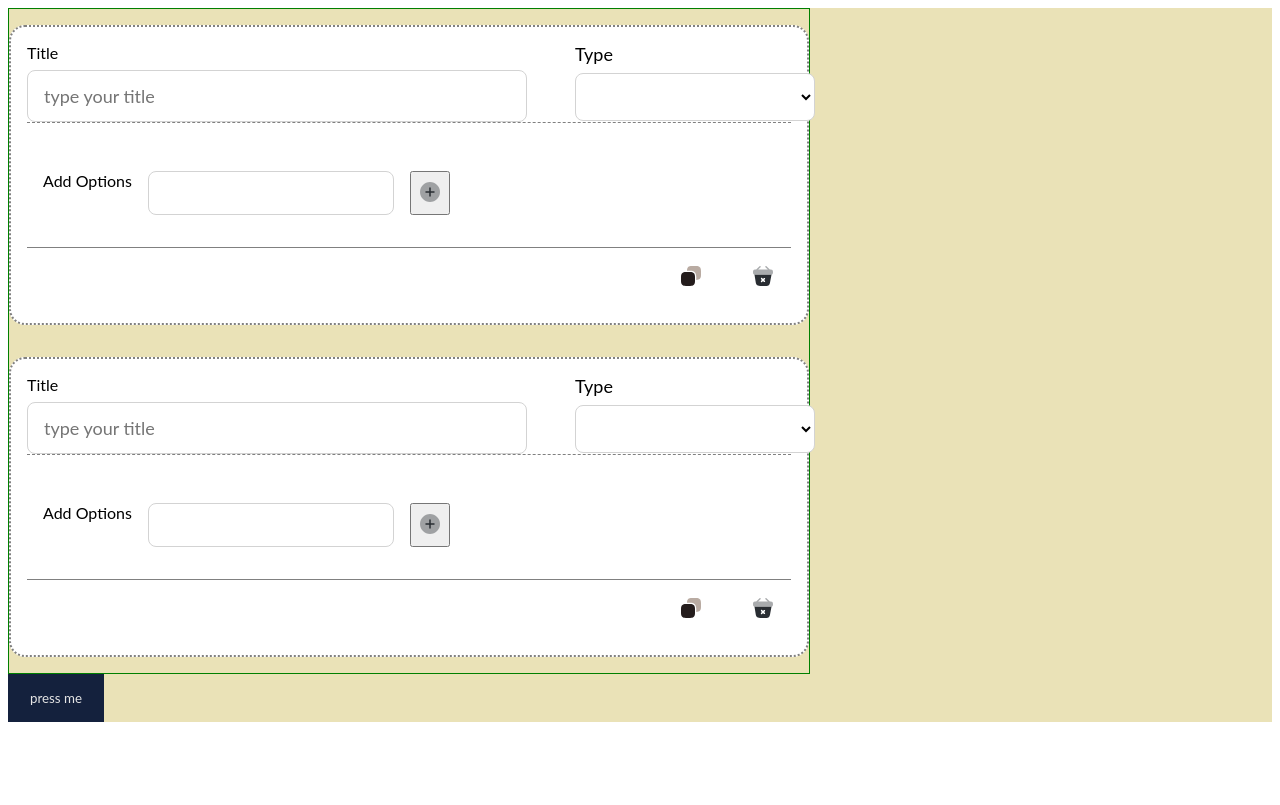
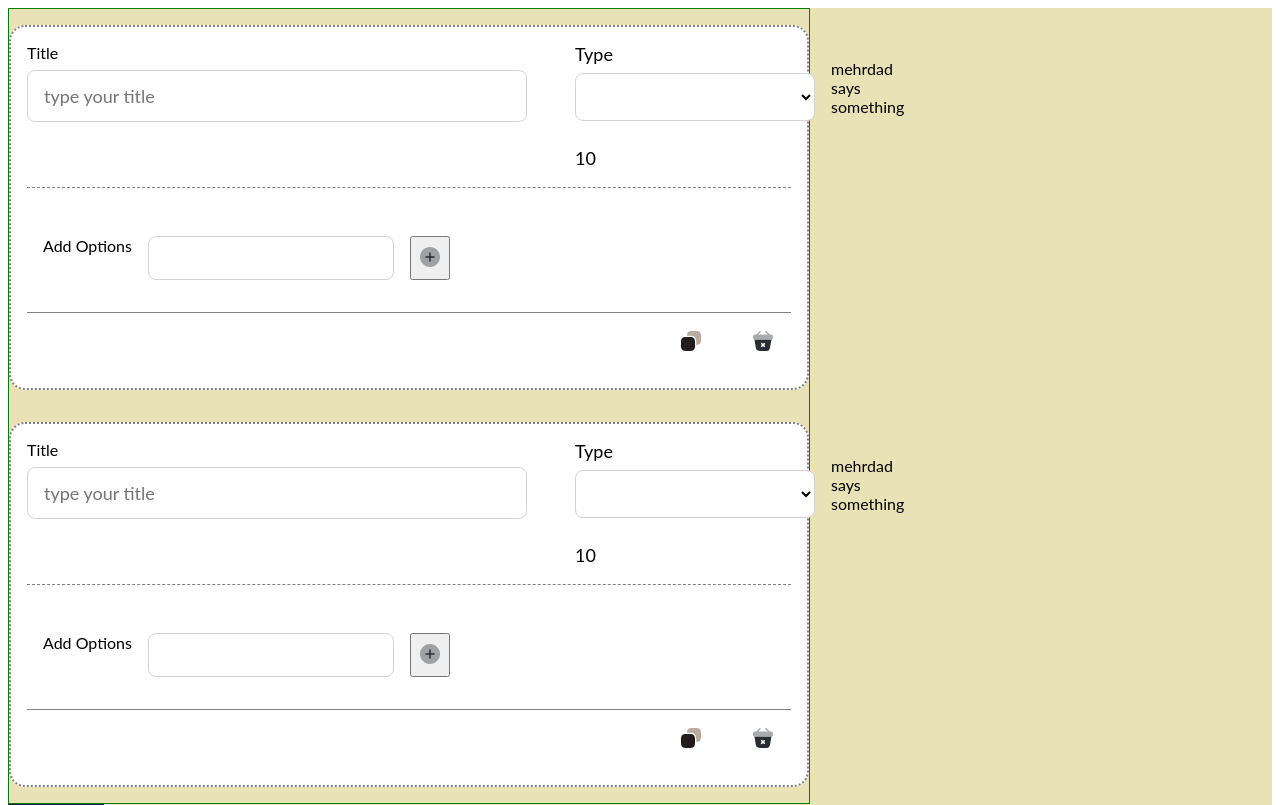
Before and after one commit to mehrdadanvar/googleforms, a Nuxt app: page /test in a window 1280 px wide. Shown: the top 805 px of the page. Built offline with nearby package versions, Linux system fonts and the light colour scheme.

Commit message:
saved state before bringing in pinia

```diff
--- a/components/AppHeader.vue
+++ b/components/AppHeader.vue
@@ -1,7 +1,7 @@
 <template>
   <header class="header">
     <div class="app-header">
-      <img src="../assets/icons/logo.svg" alt="" width="100" />
+      <img src="@/assets/icons/logo.svg" alt="" width="100" />
       <h1>Google Forms</h1>
       <h2>Build, Edit and Publish your Forms</h2>
       <Navbar />
--- a/components/Block.vue
+++ b/components/Block.vue
@@ -3,6 +3,7 @@
     <questionHead />
     <div class="body">
       <MasterRadio />
+      <shortanswer v-show="showshort" @sendup="showshort = true" />
     </div>
     <div class="tail">
       <questionFooter />
@@ -11,13 +12,21 @@
 </template>
 
 <script>
-  export default {};
+  import shortanswer from "./questions/shortanswer.vue";
+  export default {
+    components: {
+      shortanswer,
+    },
+    setup() {
+      let showshort = ref(false);
+      return {
+        showshort,
+      };
+    },
+  };
 </script>
 
 <style scoped>
-  .head {
-    display: flex;
-  }
   .body {
     margin: 2rem 1rem;
   }
--- a/components/MasterRadio.vue
+++ b/components/MasterRadio.vue
@@ -4,13 +4,13 @@
       <label>Add Options</label>
       <input class="variable" type="text" v-model="newresult" @keyup.enter="add" />
       <button @click="add">
-        <img src="../assets/icons/add.svg" alt="" />
+        <img src="@/assets/icons/add.svg" alt="" />
       </button>
     </div>
     <div class="radio-item" v-for="(item, index) in resultset" :key="item">
       <input class="radio" type="radio" name="name" v-model="radiovalue" :value="item" />
       <label for="">{{ item.content }}</label>
-      <button @click="minus(index)"><img src="../assets/icons/minus.svg" alt="" /></button>
+      <button @click="minus(index)"><img src="@/assets/icons/minus.svg" alt="" /></button>
     </div>
   </div>
 </template>
--- a/components/questionHead.vue
+++ b/components/questionHead.vue
@@ -1,12 +1,24 @@
 <template>
   <div class="question-head">
     <questionTitle />
-    <questionType />
+    <questionType @sendup="somemethod" />
+    <p>mehrdad says {{ child }}</p>
   </div>
 </template>
 
 <script>
-  export default {};
+  export default {
+    setup() {
+      let child = ref("something");
+      function somemethod() {
+        console.log(sendup);
+      }
+      return {
+        child,
+        somemethod,
+      };
+    },
+  };
 </script>
 
 <style>
--- a/components/questionType.vue
+++ b/components/questionType.vue
@@ -1,16 +1,19 @@
 <template>
   <div class="question-type">
     <label for="">Type</label>
-    <select name="q-type" id="" v-model="optionresult" :required="true">
-      <option selected="true">multiple choice</option>
+    <select name="q-type" id="" v-model="choice" @change="sendup(choice)">
       <option v-for="option in options" :value="option.value" :key="option">
         {{ option.type }}
       </option>
     </select>
+    <p>{{ store.age }}</p>
   </div>
 </template>
 
-<script setup>
+<script>
+  import { store } from "../store/store.js";
+  export default {
+    setup(context) {
       let options = ref([
         { type: "multiple choice", value: "mc", selected: true },
         { type: "checkbox", value: "chb", selected: false },
@@ -20,7 +23,18 @@
         { type: "date", value: "date", selected: false },
         { type: "time", value: "time", selected: false },
       ]);
-  let optionresult = ref("");
+      let choice = ref("");
+      let sendup = (choice) => {
+        context.emit("mehrdad", choice);
+      };
+      return {
+        options,
+        choice,
+        sendup,
+        store,
+      };
+    },
+  };
 </script>
 
 <style>
@@ -39,5 +53,7 @@
     width: 15rem;
     height: 3rem;
     border-radius: 0.5rem;
+    padding: 1rem;
+    font-size: 14px;
   }
 </style>
--- a/components/Masterdrop.vue
+++ b/pages/Responses.vue
@@ -1,5 +1,7 @@
 <template></template>
 
-<script setup></script>
+<script>
+  export default {};
+</script>
 
 <style></style>
--- /dev/null
+++ b/pages/review.vue
@@ -0,0 +1,7 @@
+<template></template>
+
+<script>
+  export default {};
+</script>
+
+<style></style>
--- a/pages/test.vue
+++ b/pages/test.vue
@@ -9,11 +9,15 @@
       </Block>
     </ParentContainer>
     <Button>press me</Button>
+    <shortanswer />
   </main>
 </template>
 
 <script>
-  export default {};
+  import shortanswer from "../components/questions/shortanswer.vue";
+  export default {
+    components: { shortanswer },
+  };
 </script>
 
 <style></style>
--- /dev/null
+++ b/store/store.js
@@ -0,0 +1,5 @@
+import {reactive} from "vue";
+
+export const store = reactive({
+    age:10
+})
```
Also changed, not shown: components/questions/shortanswer.vue (renamed from components/questioons/shortanswer.vue). Lines whose indentation alone changed are shown as unchanged.
